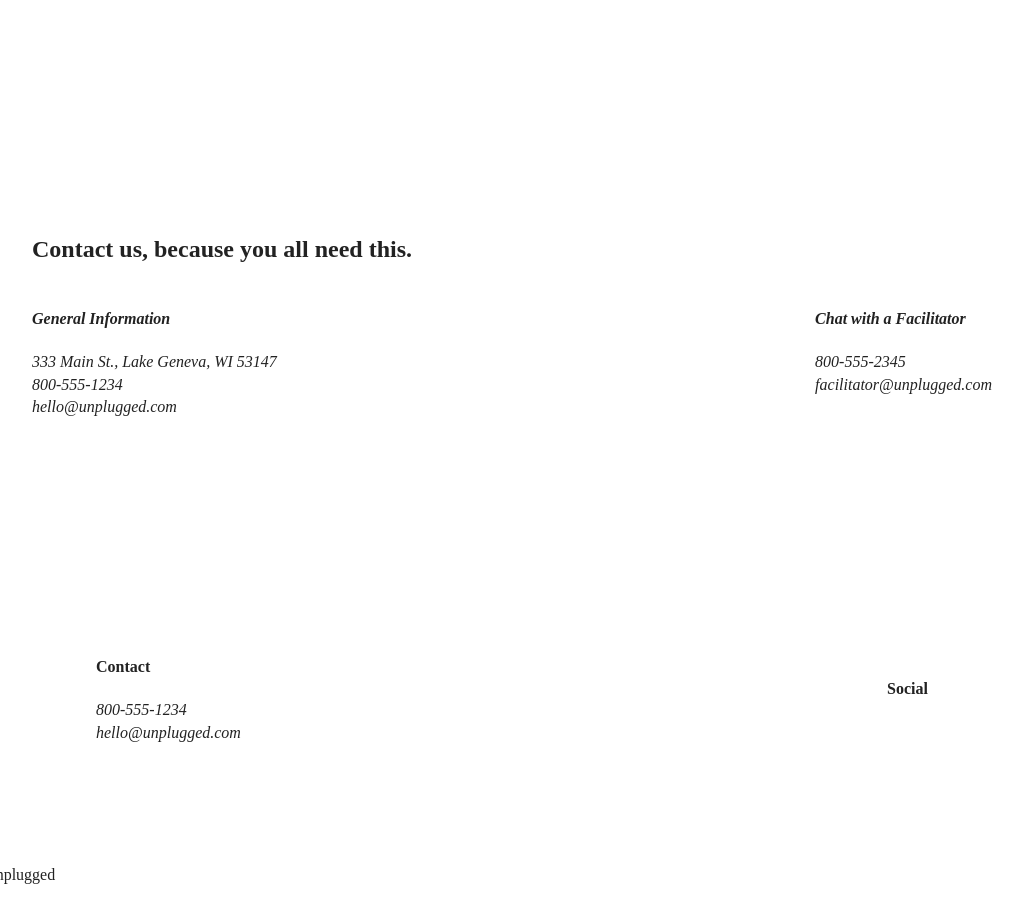
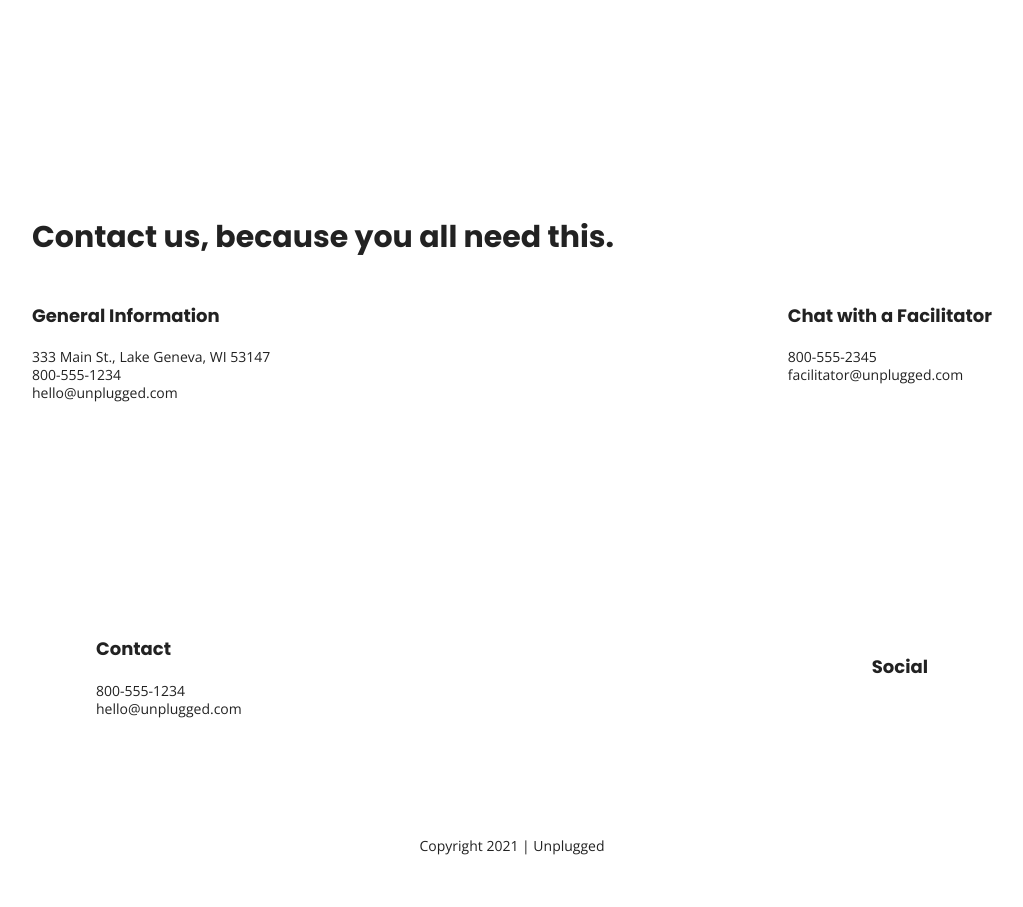
Before and after one commit to CuriousMagpie/skillcrush-unplugged-retreat, a website: page about/index.html in a window 1280 px wide. Shown: the part 551-1458 px from the top of the page, without its empty margins (128-1151 px from the left). After the commit the page ends 1426 px from the top, so only its background shows below. Drawn offline with nearby package versions, Linux system fonts and the light colour scheme.

Commit message:
Added text styles to CSS and Google fonts

```diff
--- a/about/index.html
+++ b/about/index.html
@@ -15,6 +15,11 @@
   <link rel="manifest" href=">../site.webmanifest">
   <link rel="apple-touch-icon" href="../icon.png">
   <!-- Place favicon.ico in the root directory -->
+
+  <!-- Google Fonts -->
+  <link href="https://fonts.googleapis.com/css?family=Open+Sans:400,700|Poppins:500,700" rel="stylesheet">
+  <link href="https://fonts.googleapis.com/css?family=Open+Sans:400,700|Poppins:500,700" rel="stylesheet">
+
 
   <link rel="stylesheet" href="../css/normalize.css">
   <link rel="stylesheet" href="../css/main.css">
--- a/css/main.css
+++ b/css/main.css
@@ -89,8 +89,60 @@
 
 /* Note that I added a bunch of the design elements in mainly because that's the way I think; I recognize that a lot of these are probably going to be combined in the final product, but this is part of my process. :) xo Natalie */
 
+/* General Styles */
+
+html {
+  font-size: 16px;
+}
+
+body {
+  font-family: 'Open Sans', sans-serif;
+  font-size: 1em;
+  text-align: left;
+}
+
+ul,
+ol {
+  list-style-type: none;
+}
+
+a {
+  color: #e2e3ed;
+  text-decoration: none;
+}
+
+h2 {
+  font-family: 'Poppins', sans-serif;
+  font-size: 1.875em;
+}
+
+h3,
+h4 {
+  font-family: 'Poppins', sans-serif;
+  font-size: 1.125em;
+  margin: 20px 0;
+}
+
+p {
+  font-size: 0.875em;
+  line-height: 1.285em;
+}
+
+img {
+
+}
+
+figure {
+
+}
+
+address {
+  font-style:normal;
+}
+
 .content-wrapper {
   width: 90%;
+  margin: 50px 0;
 }
 
 /* -------------------- Base Header - Footer Styles -------------------- */
@@ -177,6 +229,8 @@
 
 footer .copyright {
   margin: 20px 0;
+  display: flex;
+  justify-content: center;
   align-items: center;
 }
 
@@ -618,7 +672,7 @@
   /* ----- About Page ----- */
   .mission h2,
   .contact-section .content-wrapper h2 {
-    width:
+    width:95%;
   }
 
   /* -----FAQ Page ----- */
```
Also changed, not shown: faq/index.html (+6 -0 lines), index.html (+4 -0 lines).
